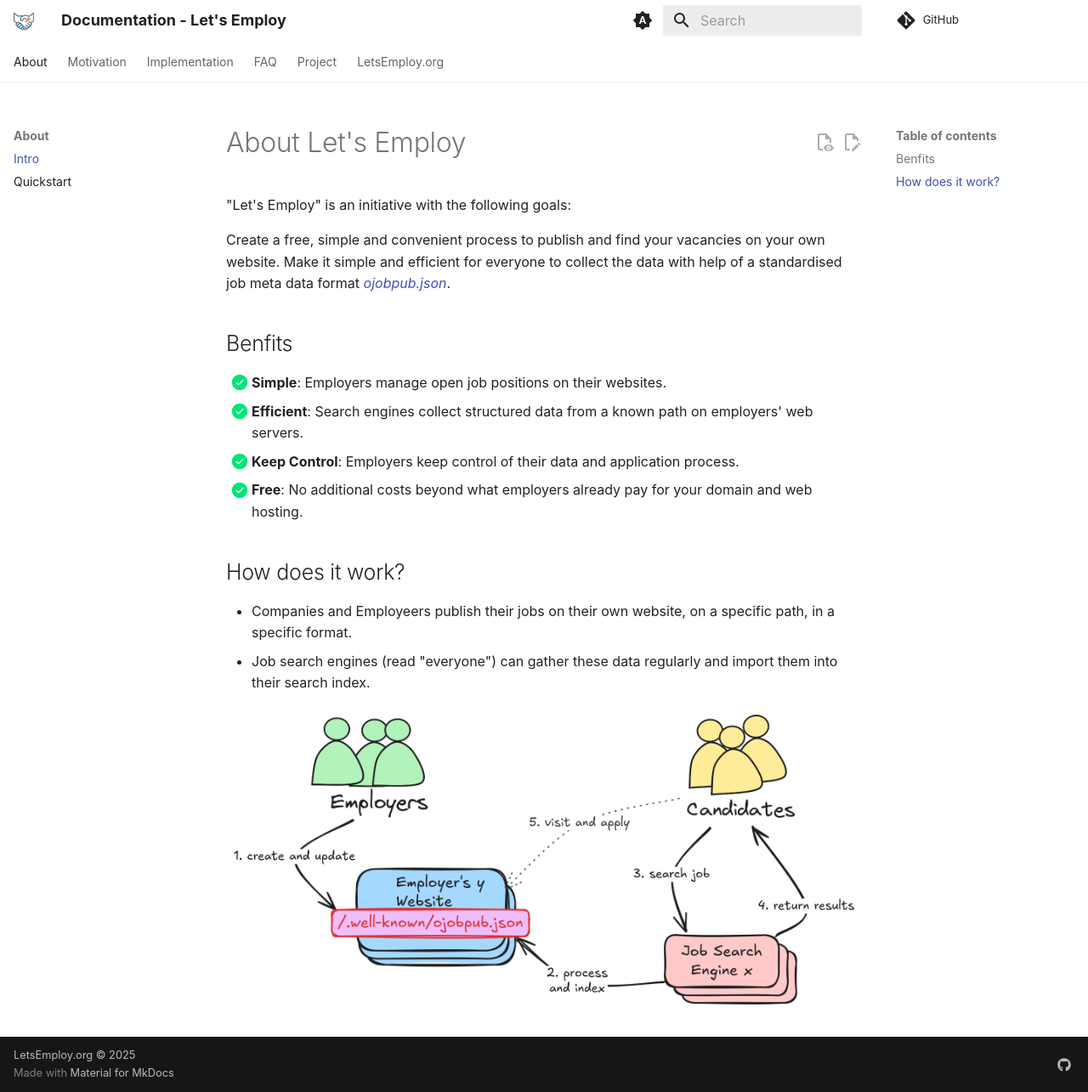
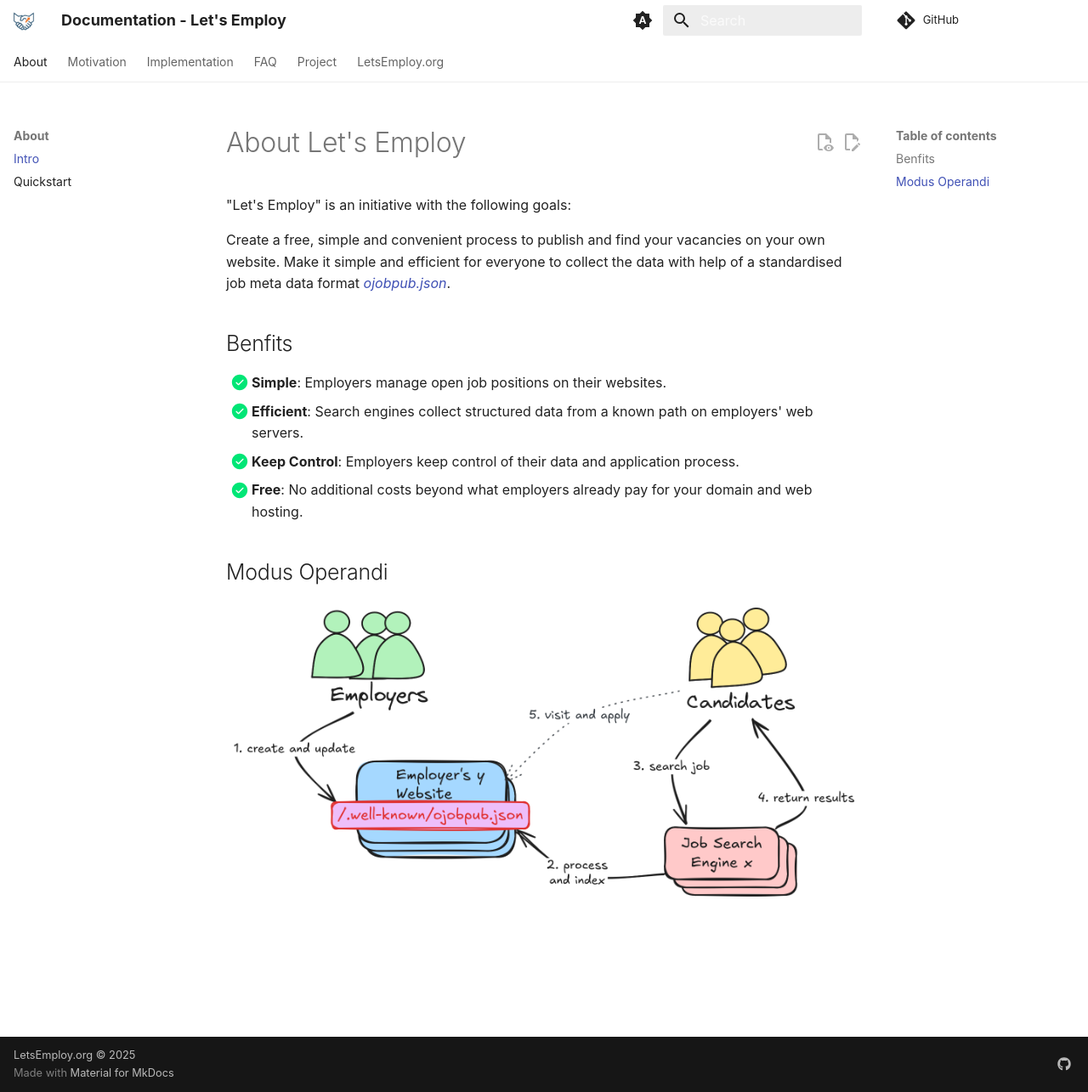
Before and after one commit to letsemploy/docs, an MkDocs documentation site: the page built from docs/index.md, in a window 1280 px wide and 1285 px high. Shown: the whole window at 85% size. Built offline with MkDocs 1.6.1 and Material for MkDocs 9.7.7, drawn with Linux system fonts in a browser that asks for light colours; comment, search, counter and statistics services are not loaded.

Commit message:
Change section title to 'Modus Operandi'
Updated section title and removed explanation of job posting process.

```diff
--- a/docs/index.md
+++ b/docs/index.md
@@ -11,9 +11,6 @@
 - [x] **Keep Control**: Employers keep control of their data and application process.
 - [x] **Free**: No additional costs beyond what employers already pay for your domain and web hosting.
 
-## How does it work?
-
-- Companies and Employeers publish their jobs on their own website, on a specific path, in a specific format.
-- Job search engines (read "everyone") can gather these data regularly and import them into their search index.
+## Modus Operandi
 
 ![](static/nutshell.png)
```
